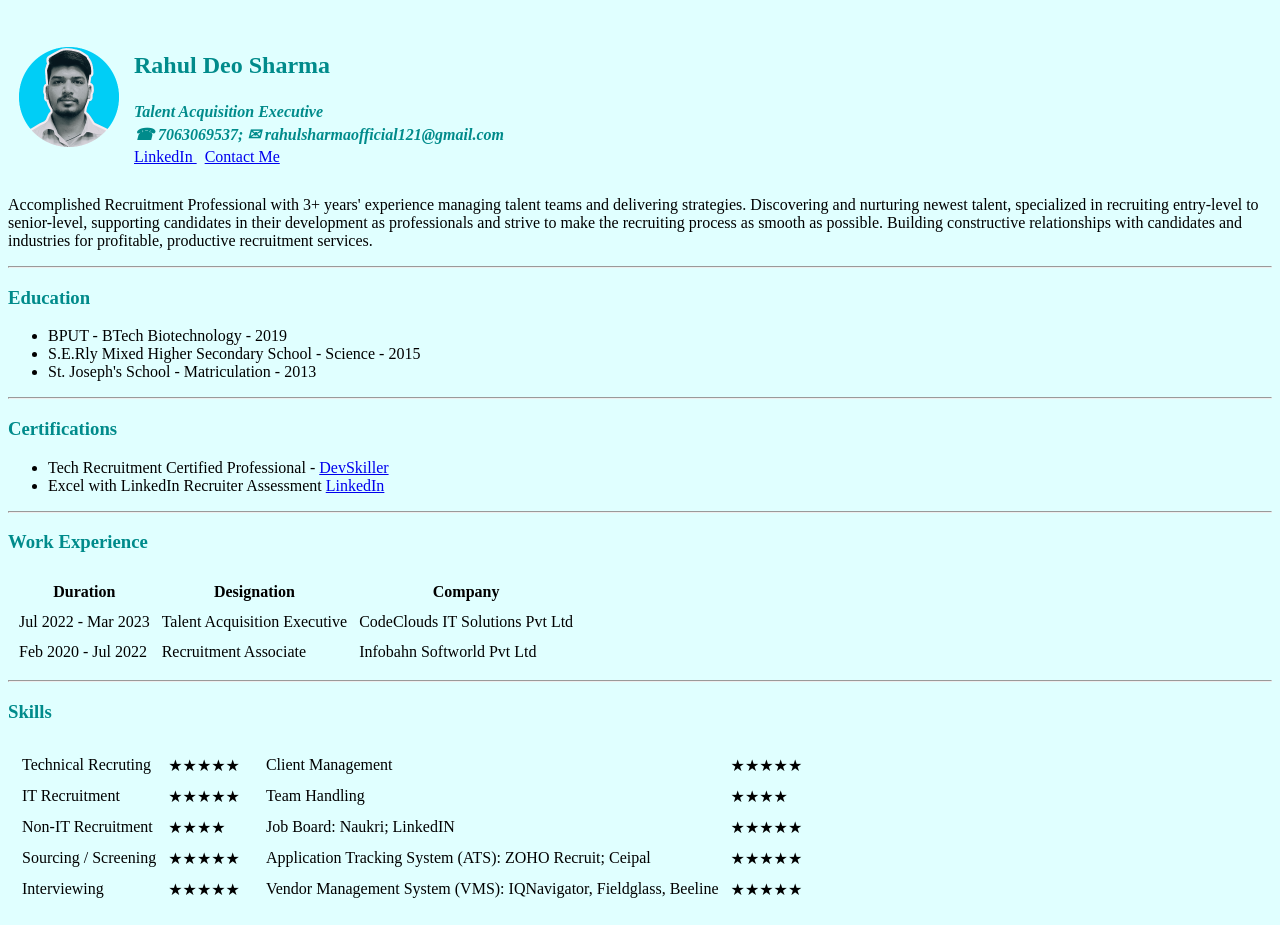
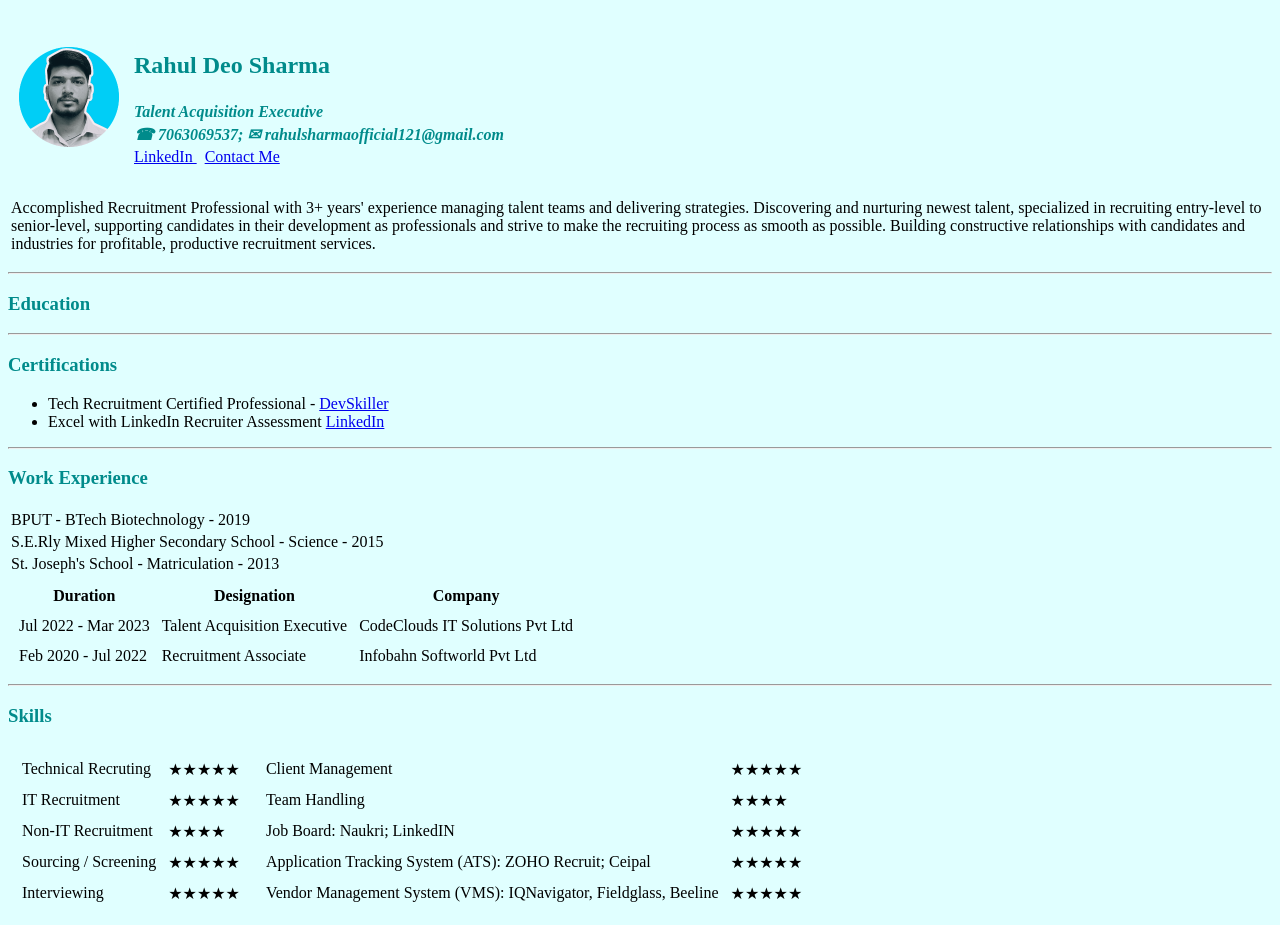
Before and after one commit to RahulDeoSharmaa/CV, a plain HTML site: page index.html in a window 1280 px wide. Drawn offline with Linux system fonts and the light colour scheme.

Commit message:
Updated index.html

```diff
--- a/index.html
+++ b/index.html
@@ -21,18 +21,29 @@
         </tr>
     </table>
     <p>
-        Accomplished Recruitment Professional with 3+ years' experience managing talent teams and delivering strategies.
-        Discovering and nurturing newest talent, specialized in recruiting entry-level to senior-level,
-        supporting candidates in their development as professionals and strive to make the recruiting process as smooth as possible.
-        Building constructive relationships with candidates and industries for profitable, productive recruitment services.
+        <table>
+            <tr>
+                <td>
+                    Accomplished Recruitment Professional with 3+ years' experience managing talent teams and delivering strategies.
+                    Discovering and nurturing newest talent, specialized in recruiting entry-level to senior-level,
+                    supporting candidates in their development as professionals and strive to make the recruiting process as smooth as possible.
+                    Building constructive relationships with candidates and industries for profitable, productive recruitment services.
+                </td>
+            </tr>
+        </table>
     </p>
     <hr>
     <h3 style="color: darkcyan;"> Education </h3>
-        <ul>
-            <li> BPUT - BTech Biotechnology - 2019 </li>
-            <li> S.E.Rly Mixed Higher Secondary School - Science - 2015 </li>
-            <li> St. Joseph's School - Matriculation - 2013 </li>
-        </ul>
+        <table>
+            <tr>
+                <td> BPUT - BTech Biotechnology - 2019 </td>
+            </tr>
+            <tr>
+                <td> S.E.Rly Mixed Higher Secondary School - Science - 2015 </td>
+            </tr>
+            <tr>
+                <td> St. Joseph's School - Matriculation - 2013 </td>
+            </tr>
     <hr>
     <h3 style="color: darkcyan"> Certifications </h3>
         <ul>
```
